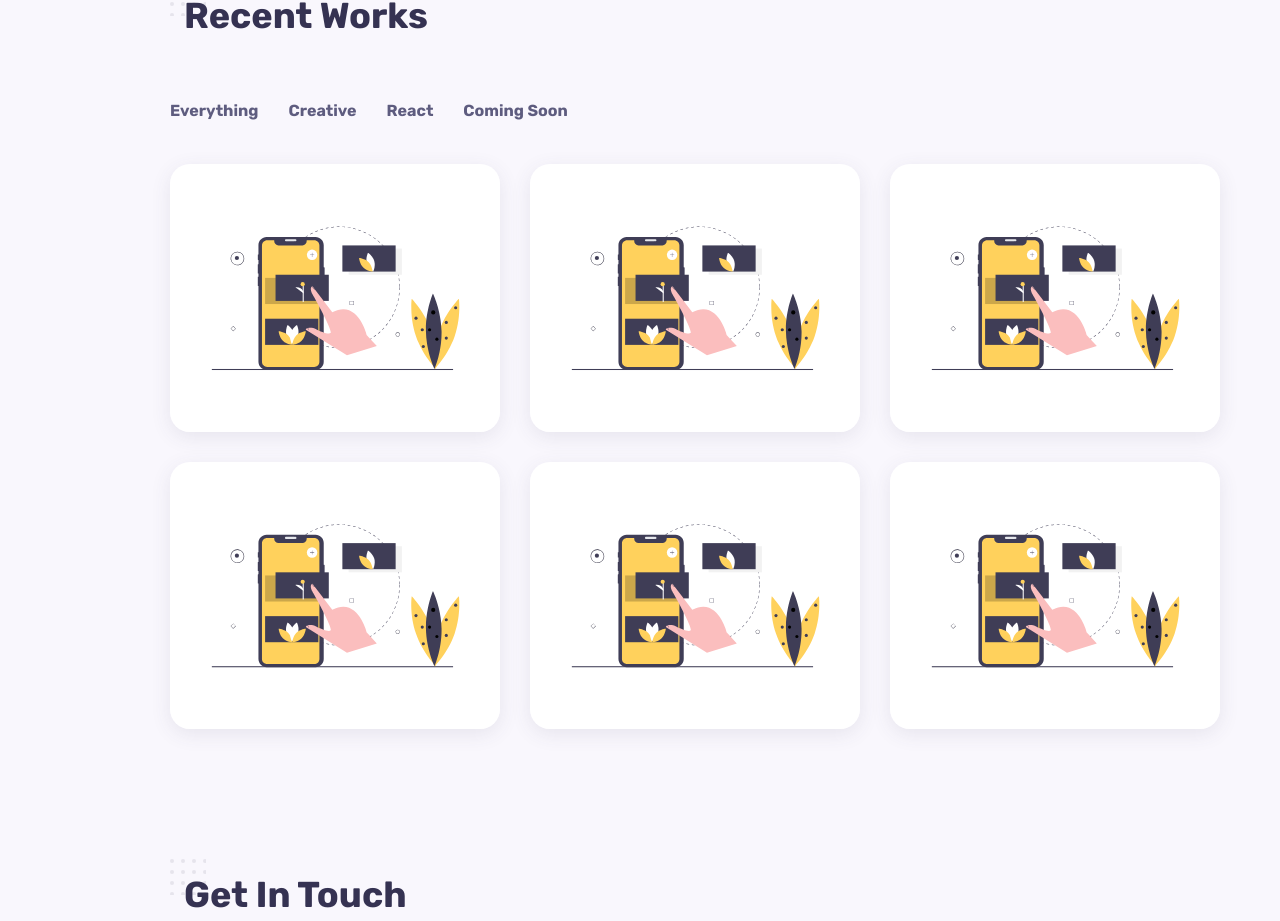
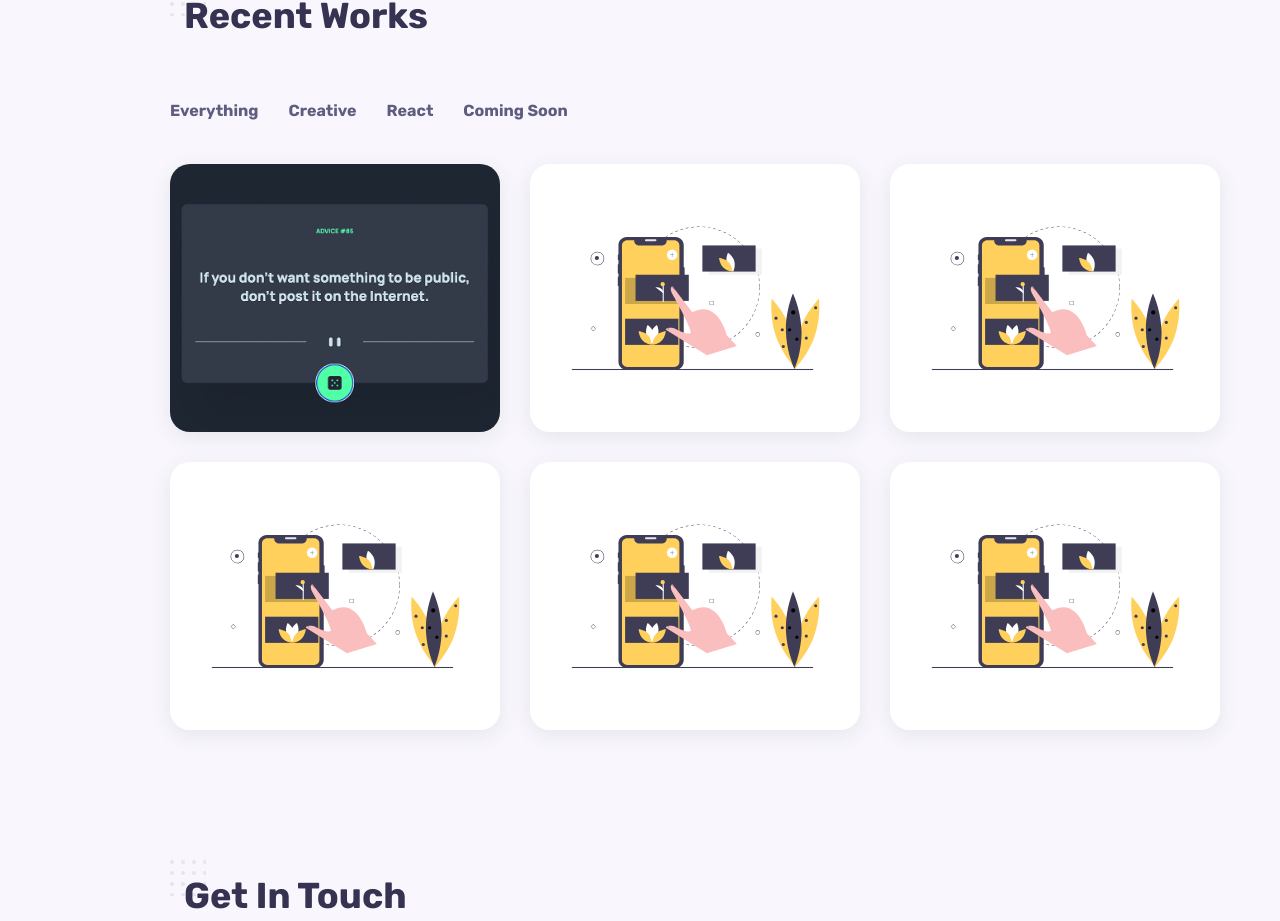
Before and after one commit to usfilipe/porfolio, a React (Create React App) app: page / in a window 1280 px wide. Shown: the part 2199-3120 px from the top of the page. Built offline with nearby package versions, Linux system fonts and the light colour scheme.

Commit message:
add new project

```diff
--- a/src/components/portfolio/Menu.jsx
+++ b/src/components/portfolio/Menu.jsx
@@ -1,12 +1,14 @@
 import Work3 from "../../assets/work-3.svg";
+import Work1 from "../../assets/work-1.png";
 
 
 const Menu = [
   {
     id: 1,
-    image: Work3,
-    title: "Dashboard",
-    category: "Coming soon",
+    image: Work1,
+    title: "Advice Generator",
+    category: "HTML/CSS/Javascript/API",
+    link: "https://advice-generator-api-ten.vercel.app/"
   },
   {
     id: 2,
--- a/src/components/portfolio/Portfolio.jsx
+++ b/src/components/portfolio/Portfolio.jsx
@@ -34,7 +34,7 @@ const Portfolio = () => {
 
       <div className="work__container grid">
         {items.map((elem) => {
-          const { id, image, title, category } = elem;
+          const { id, image, title, category, link } = elem;
           return (
             <div className="work__card" key={id}>
               <div className="work__thumbnail">
@@ -44,7 +44,7 @@ const Portfolio = () => {
 
               <span className="work__category">{category}</span>
               <h3 className="work__title">{title}</h3>
-              <a href="#" className="work__button">
+              <a href={link} className="work__button">
                 <i className="icon-link work__button-icon"></i>
               </a>
             </div>
```
Also changed, not shown: src/assets/work-1.png (added), 1 other file (tests, documents, lock files or other folders).
